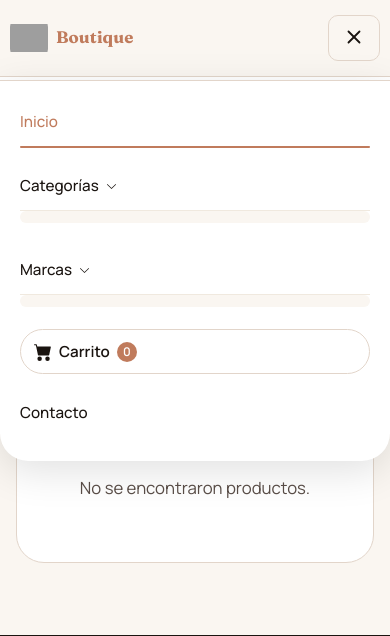
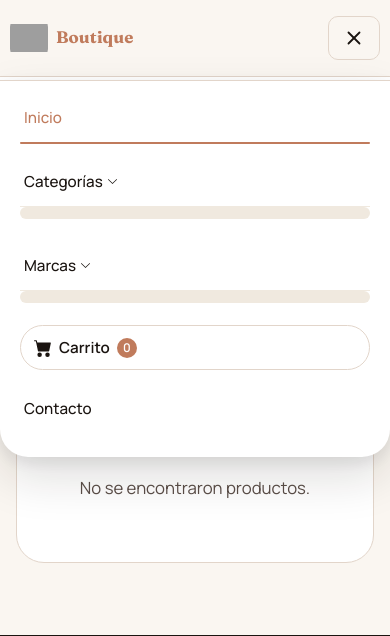
Before and after one commit to Victor-CB30/boutique-web, a PHP site: page / in a window 390 px wide, after a click that opens the changed part. Shown: the top 636 px of the page. Run offline with PHP 8.4, Linux system fonts and the light colour scheme; data that the repository does not hold is empty; grey boxes are pictures that could not be loaded.

Commit message:
Fase 2: header, dropdowns y menu movil
- Header: transicion de fondo/sombra usa tokens de sombra jerarquicos;
  la barra de navegacion se compacta ligeramente (88px -> 72px) al
  hacer scroll en vez de solo agregar sombra.
- Dropdowns de categorias/marcas: sombra media (nivel dropdown en la
  jerarquia), padding interno mas prolijo, hover/focus-visible con
  fondo suave consistente.
- Menu movil: reemplaza el toggle abrupto display:none/flex por una
  transicion de max-height/opacity respetando prefers-reduced-motion,
  y agranda las areas tactiles de los enlaces (min 44-48px). Corrige
  una regla suelta mas abajo en el archivo que forzaba max-height
  incluso con el menu cerrado, lo que anulaba la animacion en 768-920px.
- Agrega un anillo de foco visible global (:focus-visible) reutilizado
  por header, dropdowns y menu movil para navegacion por teclado.

No se toco ningun ID/clase usado por app.js ni la logica PHP del header.

Co-Authored-By: Claude Sonnet 5 <noreply@anthropic.com>
Claude-Session: https://claude.ai/code/session_01C2xCTSNF2qYcjp2pcFf9wp

```diff
--- a/assets/css/estilos.css
+++ b/assets/css/estilos.css
@@ -276,18 +286,18 @@ button { font-family: var(--font-body); }
     position: absolute;
     top: calc(100% + 14px);
     left: 50%;
-    transform: translateX(-50%) translateY(8px);
+    transform: translateX(-50%) translateY(6px);
     width: max-content;
-    min-width: 200px;
-    background: var(--blanco);
+    min-width: 210px;
+    background: var(--superficie);
     border-radius: var(--radio-md);
-    box-shadow: var(--sombra-lg);
-    border: 1px solid var(--borde);
-    padding: 8px 0;
+    box-shadow: var(--sombra-md);
+    border: 1px solid var(--borde-sutil);
+    padding: 8px;
     list-style: none;
     opacity: 0;
     visibility: hidden;
-    transition: opacity .22s, transform .22s, visibility .22s;
+    transition: opacity var(--dur-sm) var(--ease-estandar), transform var(--dur-sm) var(--ease-estandar), visibility var(--dur-sm);
     pointer-events: auto;
     z-index: 100;
 }
@@ -1324,23 +1336,40 @@ button { font-family: var(--font-body); }
     .barra-navegacion { min-height: 80px; padding: 0 16px; }
 
     .menu-principal {
-        display: none;
+        display: flex;
         position: absolute;
         top: 80px;
         left: 0;
         right: 0;
-        background: var(--blanco);
+        background: var(--superficie);
         border-radius: 0 0 var(--radio-lg) var(--radio-lg);
-        padding: 16px 20px 24px;
-        box-shadow: 0 10px 40px rgba(0,0,0,.12);
+        padding: 0 20px;
+        box-shadow: var(--sombra-lg);
         flex-direction: column;
         gap: 0;
         border-top: 1px solid var(--borde);
-    }
-    .menu-principal.activo { display: flex; }
+        max-height: 0;
+        opacity: 0;
+        visibility: hidden;
+        overflow: hidden;
+        overscroll-behavior: contain;
+        transition: max-height var(--dur-lg) var(--ease-suave),
+                    opacity var(--dur-md) var(--ease-estandar),
+                    padding var(--dur-md) var(--ease-estandar),
+                    visibility var(--dur-lg);
+    }
+    .menu-principal.activo {
+        max-height: calc(100dvh - 80px);
+        opacity: 1;
+        visibility: visible;
+        overflow-y: auto;
+        padding: 12px 20px 24px;
+    }
     .menu-principal > li > a {
-        display: block;
-        padding: 12px 0;
+        display: flex;
+        align-items: center;
+        min-height: 48px;
+        padding: 12px 4px;
         border-bottom: 1px solid var(--crema-oscura);
     }
     .menu-principal > li:last-child > a { border-bottom: none; }
@@ -1352,14 +1381,14 @@ button { font-family: var(--font-body); }
         border: none;
         opacity: 1;
         visibility: visible;
-        background: var(--crema);
+        background: var(--bg-secundario);
         border-radius: var(--radio-sm);
-        padding: 6px 0;
+        padding: 6px;
         margin-bottom: 8px;
         pointer-events: auto;
     }
-    .submenu-contenedor a { padding-left: 18px; }
-    .boton-menu { display: block; }
+    .submenu-contenedor a { padding-left: 18px; min-height: 44px; display: flex; align-items: center; }
+    .boton-menu { display: flex; }
 
     .detalle-producto {
         grid-template-columns: 1fr;
```
Also changed, not shown: other parts of assets/css/estilos.css (+24 -11 lines).
